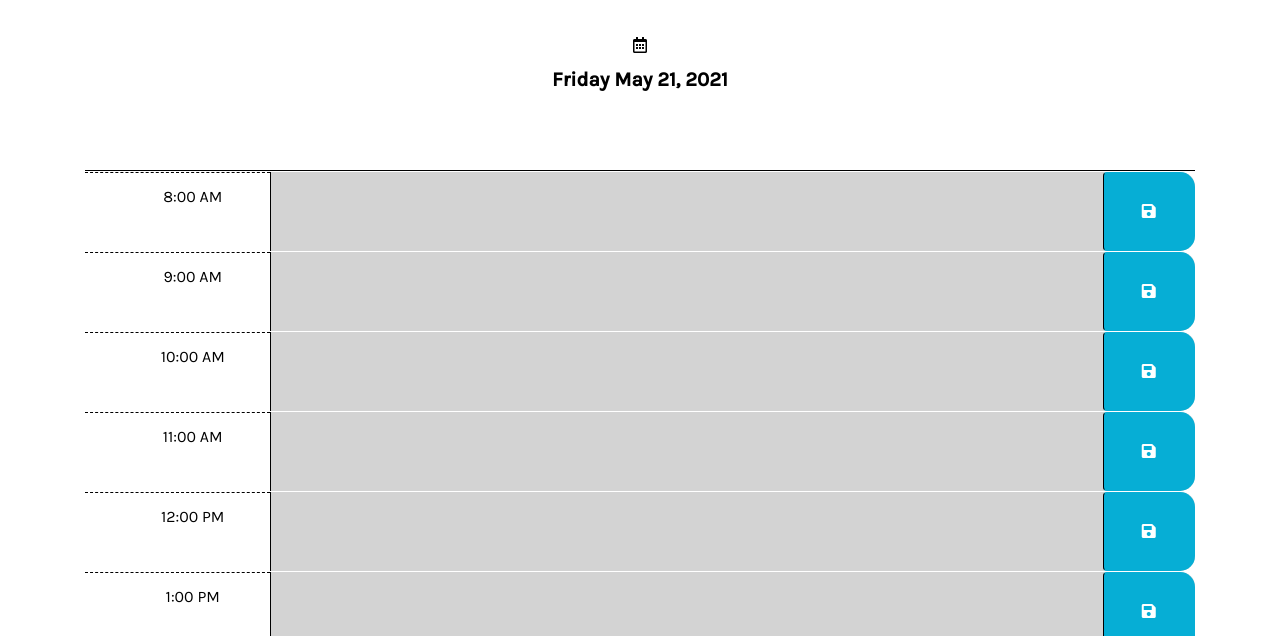
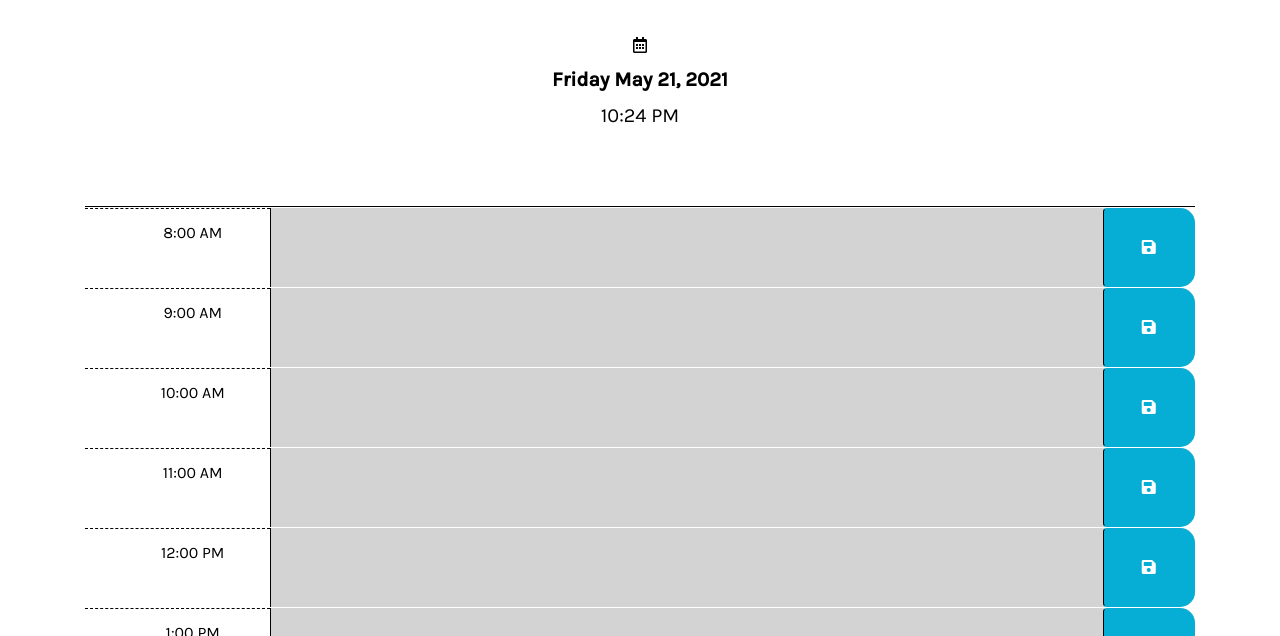
Before and after one commit to diaseu/dailySchedule, a plain HTML site: page index.html in a window 1280 px wide. Shown: the part 154-790 px from the top of the page. Drawn offline with nearby package versions, Linux system fonts and the light colour scheme.

Commit message:
added dynamic clock

```diff
--- a/assets/js/script.js
+++ b/assets/js/script.js
@@ -1,17 +1,30 @@
 // use moment.js to display current day & time
 $('#currentDay').text(moment().format("dddd MMMM D, YYYY"))
-$('#currentTime').text(moment().format('hh:mm a'))
+// $('#currentTime').text(moment().format('hh:mm a'))
 
 function currentTime() {
+  let date = new Date()
   let hour = date.getHours()
   let min = date.getMinutes()
   let sec = date.getSeconds()
+  let midday = "AM";
   hour = updateTime(hour)
   min = updateTime(min)
   sec = updateTime(sec)
+  midday = (hour >= 12) ? "PM" : "AM";
+  hour = (hour == 0) ? 12 : ((hour > 12) ? (hour - 12) : hour);
 
-  $('currentTime').text(hour + ":" + min + ":" + sec)
+  $('#currentTime').text(hour + ":" + min + " " + midday)
+  let t = setTimeout(function () { currentTime() }, 1000)
 }
+function updateTime(k) {
+  if (k < 10) {
+    return "0" + k
+  } else {
+    return k
+  }
+}
+currentTime()
 
 // Define current hour
 let now = moment().hour()
@@ -62,14 +75,11 @@ $('.saveBtn').click(function () {
 
 
 let firstID = $('.time-block:first').attr('id')
-console.log(firstID)
 let firstHour = parseInt(firstID.split("hour-")[1])
-console.log(firstHour)
+
 
 let lastID = $('.time-block:last').attr('id')
-console.log(lastID)
 let lastHour = parseInt(lastID.split("hour-")[1])
-console.log(lastHour)
 
 for (i = firstHour; i < lastHour; i++) {
   $("#hour-" + i + " .description").val(localStorage.getItem("hour-" + i));
--- a/index.html
+++ b/index.html
@@ -26,7 +26,7 @@
     <p class="lead">A hourly calendar app for scheduling your work day</p>
     <i class="far fa-calendar-alt mt-4"></i>
     <p id="currentDay" class="lead mt-3"></p>
-    <!-- <p id="currentTime" class="lead"></p> -->
+    <p id="currentTime" class="lead"></p>
   </header>
   <div id="schedule" class="container mb-5">
     <!-- Timeblocks go here -->
```
